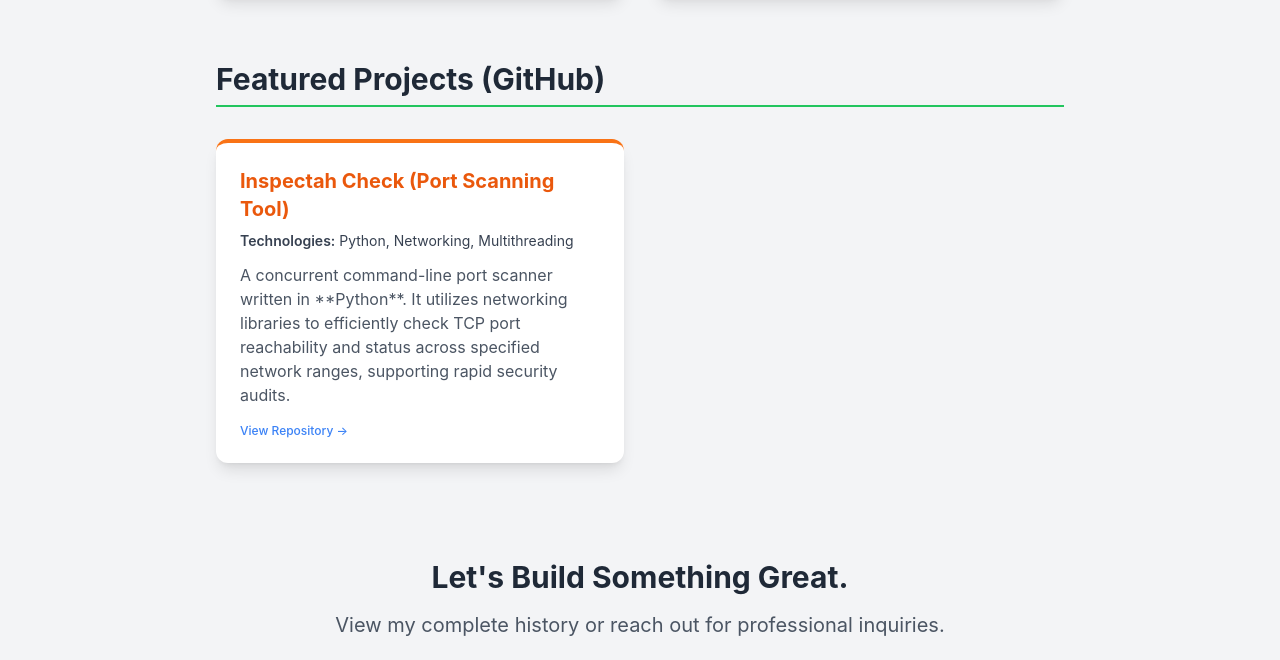
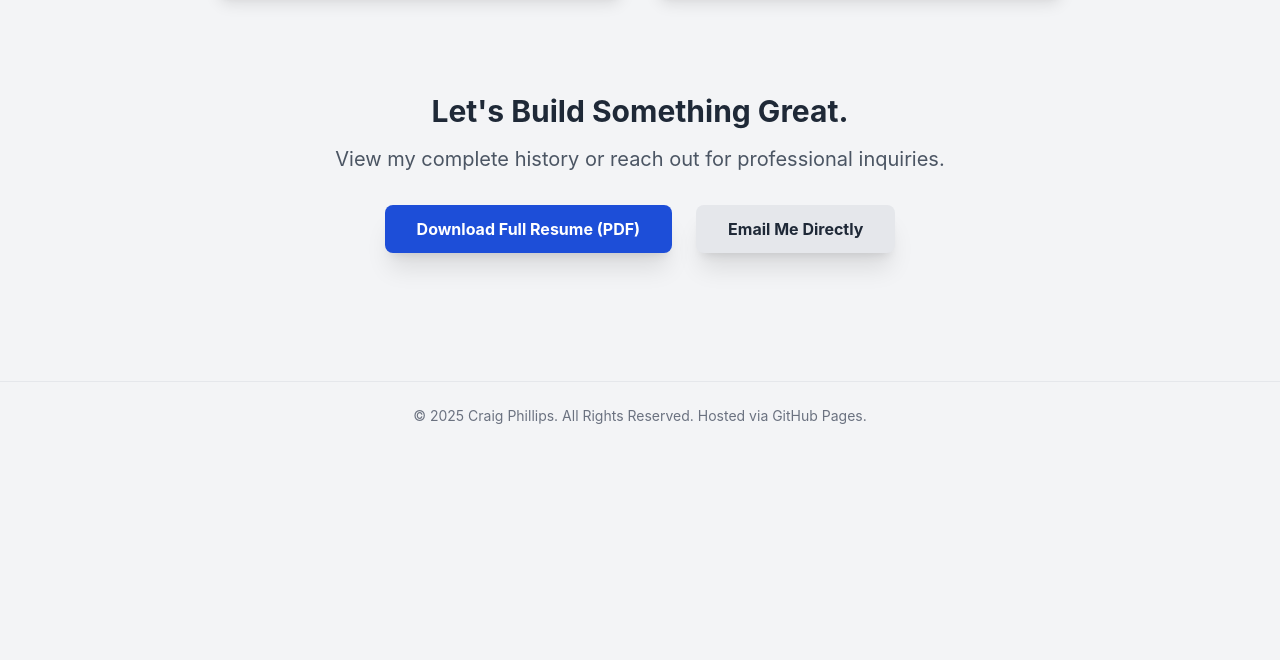
Before and after one commit to the-real-cphillips/the-real-cphillips, a plain HTML site: page index.html in a window 1280 px wide. Shown: the part 791-1451 px from the top of the page. After the commit the page ends 1241 px from the top, so only its background shows below. Drawn offline with nearby package versions, Linux system fonts and the light colour scheme.

Commit message:
chore: remove comments and featured project section

```diff
--- a/index.html
+++ b/index.html
@@ -4,10 +4,8 @@
     <meta charset="UTF-8" />
     <meta name="viewport" content="width=device-width, initial-scale=1.0" />
     <title>Professional Portfolio - Craig Phillips</title>
-    <!-- Load Tailwind CSS -->
     <script src="https://cdn.tailwindcss.com"></script>
     <script>
-      // Tailwind Config MUST stay inline to correctly enable dark mode classes before CSS loads
       tailwind.config = {
         darkMode: "class",
         theme: {
@@ -20,53 +18,40 @@
       };
     </script>
 
-    <!-- INLINED CUSTOM CSS -->
     <style>
-      /* Custom CSS for the portfolio site (from user's style.css) */
       body {
         font-family: "Inter", sans-serif;
-        /* Smooth transition for theme change (used by JS) */
         transition: background-color 0.3s, color 0.3s;
       }
 
       .gradient-bg {
-        /* Darker Blue Gradient (Blue-800 to Blue-600 - from user's style.css) */
         background: linear-gradient(135deg, #030f36 0%, #0e285f 100%);
       }
 
-      /* Custom scrollbar style for dark mode aesthetics */
       .dark ::-webkit-scrollbar-thumb {
         background: #4b5563; /* Gray-600 */
         border-radius: 9999px;
       }
     </style>
   </head>
-  <!-- Body classes rely on the 'dark' class being set on the <html> element by JS -->
   <body
     class="antialiased min-h-screen bg-gray-100 text-gray-800 dark:bg-gray-900 dark:text-gray-100 transition-colors duration-500"
   >
-    <!-- Theme Toggle Button -->
     <button
       id="theme-toggle"
       aria-label="Toggle theme"
       class="fixed top-4 right-4 p-3 rounded-full z-50 bg-gray-200 text-gray-800 dark:bg-gray-700 dark:text-white hover:bg-gray-300 dark:hover:bg-gray-600 transition duration-300 shadow-md"
-    >
-      <!-- Icon content will be set by JavaScript (using the new main.js logic) -->
-    </button>
+    ></button>
 
-    <!-- Header Section with Hero Blurb -->
     <header class="gradient-bg text-white py-16 md:py-24">
       <div class="container mx-auto px-6 max-w-4xl">
         <div class="text-center">
-          <!-- Craig Phillips -->
           <h1 class="text-4xl md:text-6xl font-extrabold tracking-tight mb-4">
             Craig Phillips
           </h1>
-          <!-- Title/Headline -->
           <p class="text-xl md:text-2xl font-light mb-6">
             Staff Site Reliability Engineer
           </p>
-          <!-- Short, catchy career summary -->
           <p class="text-lg mb-8 max-w-2xl mx-auto">
             I am an SRE leader focused on building highly reliable, compliant,
             and efficient cloud infrastructure. I excel at eliminating toil,
@@ -77,9 +62,7 @@
       </div>
     </header>
 
-    <!-- Main Content Container -->
     <main class="container mx-auto px-6 py-16 max-w-4xl">
-      <!-- Socials & Links Section (Kept the original structure) -->
       <section class="mb-16">
         <h2
           class="text-3xl font-bold text-gray-800 dark:text-gray-100 mb-8 border-b-2 border-blue-500 pb-2"
@@ -87,13 +70,11 @@
           Socials & Links
         </h2>
         <div class="grid grid-cols-1 md:grid-cols-2 gap-8">
-          <!-- LinkedIn Card -->
           <a
             href="https://www.linkedin.com/in/the-real-cphillips/"
             target="_blank"
             class="block bg-white dark:bg-gray-800 p-8 rounded-xl shadow-lg dark:shadow-2xl hover:shadow-xl dark:hover:shadow-3xl transition duration-300 border border-gray-100 dark:border-gray-700 text-center transform hover:-translate-y-1"
           >
-            <!-- LinkedIn Icon -->
             <svg
               xmlns="http://www.w3.org/2000/svg"
               width="36"
@@ -122,13 +103,11 @@
             </p>
           </a>
 
-          <!-- GitHub Profile Card (Kept as a general link) -->
           <a
             href="https://github.com/the-real-cphillips"
             target="_blank"
             class="block bg-white dark:bg-gray-800 p-8 rounded-xl shadow-lg dark:shadow-2xl hover:shadow-xl dark:hover:shadow-3xl transition duration-300 border border-gray-100 dark:border-gray-700 text-center transform hover:-translate-y-1"
           >
-            <!-- GitHub Icon -->
             <svg
               xmlns="http://www.w3.org/2000/svg"
               width="36"
@@ -153,45 +132,6 @@
         </div>
       </section>
 
-      <!-- NEW: Featured Projects Section -->
-      <section class="mb-16">
-        <h2
-          class="text-3xl font-bold text-gray-800 dark:text-gray-100 mb-8 border-b-2 border-green-500 pb-2"
-        >
-          Featured Projects (GitHub)
-        </h2>
-        <div class="grid grid-cols-1 md:grid-cols-2 gap-8">
-          <!-- Project Card: Inspectah Check (Port Scanning Tool) -->
-          <a
-            href="https://github.com/the-real-cphillips/inspectah_check"
-            target="_blank"
-            class="block bg-white dark:bg-gray-800 p-6 rounded-xl shadow-lg dark:shadow-2xl hover:shadow-xl dark:hover:shadow-3xl transition duration-300 border-t-4 border-orange-500 dark:border-orange-600 transform hover:scale-[1.02] md:col-span-1"
-          >
-            <h3
-              class="text-xl font-bold text-orange-600 dark:text-orange-400 mb-2"
-            >
-              Inspectah Check (Port Scanning Tool)
-            </h3>
-            <p class="text-gray-700 dark:text-gray-300 mb-3 text-sm">
-              <span class="font-semibold">Technologies:</span> Python,
-              Networking, Multithreading
-            </p>
-            <p class="text-gray-600 dark:text-gray-400">
-              A concurrent command-line port scanner written in **Python**. It
-              utilizes networking libraries to efficiently check TCP port
-              reachability and status across specified network ranges,
-              supporting rapid security audits.
-            </p>
-            <div class="mt-4 text-xs font-medium flex justify-between">
-              <span class="text-blue-500 dark:text-blue-400 hover:underline"
-                >View Repository &rarr;</span
-              >
-            </div>
-          </a>
-        </div>
-      </section>
-
-      <!-- Resume & Contact Section -->
       <section id="contact-section" class="text-center pt-8">
         <h2 class="text-3xl font-bold text-gray-800 dark:text-gray-100 mb-4">
           Let's Build Something Great.
@@ -203,7 +143,6 @@
         <div
           class="flex flex-col md:flex-row justify-center space-y-4 md:space-y-0 md:space-x-6"
         >
-          <!-- Resume Download Button (Updated to bg-blue-700 / hover:bg-blue-800) -->
           <a
             href="CP-Resume-2025.pdf"
             download
@@ -212,7 +151,6 @@
             Download Full Resume (PDF)
           </a>
 
-          <!-- Email/Contact Button (Update the href attribute with your actual email) -->
           <a
             href="mailto:csphillips17@gmail.com"
             class="w-full md:w-auto bg-gray-200 text-gray-800 dark:bg-gray-700 dark:text-gray-100 hover:bg-gray-300 dark:hover:bg-gray-600 font-bold py-3 px-8 rounded-lg shadow-xl transition duration-300 transform hover:scale-105"
@@ -230,44 +168,31 @@
       &copy; 2025 Craig Phillips. All Rights Reserved. Hosted via GitHub Pages.
     </footer>
 
-    <!-- INLINED JAVASCRIPT: Dark Mode Toggle Logic (from user's main.js) -->
     <script>
-      /*
-       * JavaScript for Light/Dark Mode Toggle and Initial Preference Check
-       */
-
       document.addEventListener("DOMContentLoaded", () => {
-        // We must target the document element (<html>) for Tailwind's dark mode strategy
         const htmlElement = document.documentElement;
         const themeToggle = document.getElementById("theme-toggle");
 
-        // Check if the toggle button exists before proceeding
         if (!themeToggle) return;
 
-        // Function to update the icon based on the current theme state
         function updateThemeIcon(isDark) {
-          // SVG definitions for moon (dark) and sun (light) icons
           const moonIcon =
             '<svg xmlns="http://www.w3.org/2000/svg" class="h-5 w-5" viewBox="0 0 24 24" fill="none" stroke="currentColor" stroke-width="2" stroke-linecap="round" stroke-linejoin="round"><path d="M12 3a6 6 0 0 0 9 9 9 9 0 1 1-9-9z"></path></svg>';
           const sunIcon =
             '<svg xmlns="http://www.w3.org/2000/svg" class="h-5 w-5" viewBox="0 0 24 24" fill="none" stroke="currentColor" stroke-width="2" stroke-linecap="round" stroke-linejoin="round"><circle cx="12" cy="12" r="4"></circle><path d="M12 2v2M12 20v2M4.22 4.22l1.42 1.42M18.36 18.36l1.42 1.42M2 12h2M20 12h2M4.22 19.78l1.42-1.42M18.36 5.64l1.42-1.42"></path></svg>';
 
-          // If it's currently dark, show the sun icon (indicating clicking switches to light)
           if (isDark) {
             themeToggle.innerHTML = sunIcon;
           } else {
-            // If it's currently light, show the moon icon (indicating clicking switches to dark)
             themeToggle.innerHTML = moonIcon;
           }
         }
 
-        // --- Initial Theme Setup (Respecting saved preference and system preference) ---
         const savedTheme = localStorage.getItem("theme");
         const systemPrefersDark = window.matchMedia(
           "(prefers-color-scheme: dark)"
         ).matches;
 
-        // Determine initial state: saved preference wins, then system preference, default to dark
         let initialIsDark = false;
 
         if (savedTheme === "light") {
@@ -278,25 +203,20 @@
           initialIsDark = true;
         }
 
-        // Apply the class to the <html> element
         if (initialIsDark) {
           htmlElement.classList.add("dark");
-          // Save the initial state if no preference was found (defaulting to dark)
           if (!savedTheme) {
             localStorage.setItem("theme", "dark");
           }
         } else {
           htmlElement.classList.remove("dark");
-          // Save the initial state if no preference was found (defaulting to light if system preference was not dark)
           if (!savedTheme) {
             localStorage.setItem("theme", "light");
           }
         }
 
-        // Set the correct icon after initial load
         updateThemeIcon(initialIsDark);
 
-        // --- Toggle Handler ---
         themeToggle.addEventListener("click", () => {
           htmlElement.classList.toggle("dark");
           const isDark = htmlElement.classList.contains("dark");
```
